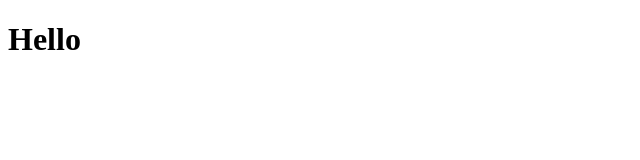
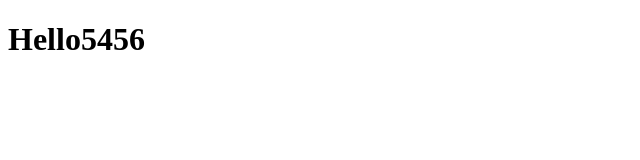
Before and after one commit to vloidcloudtech/terraform-beginner-bootcamp-2023, a plain HTML site: page public/index.html in a window 1280 px wide. Shown: the whole page, without its empty margins (0-640 px from the left). Drawn offline with Linux system fonts and the light colour scheme.

```diff
--- a/public/index.html
+++ b/public/index.html
@@ -6,6 +6,6 @@
     <title>Hello</title>
 </head>
 <body>
-    <h1>Hello</h1>
+    <h1>Hello5456</h1>
 </body>
 </html>
```
Also changed, not shown: 5 other files.
